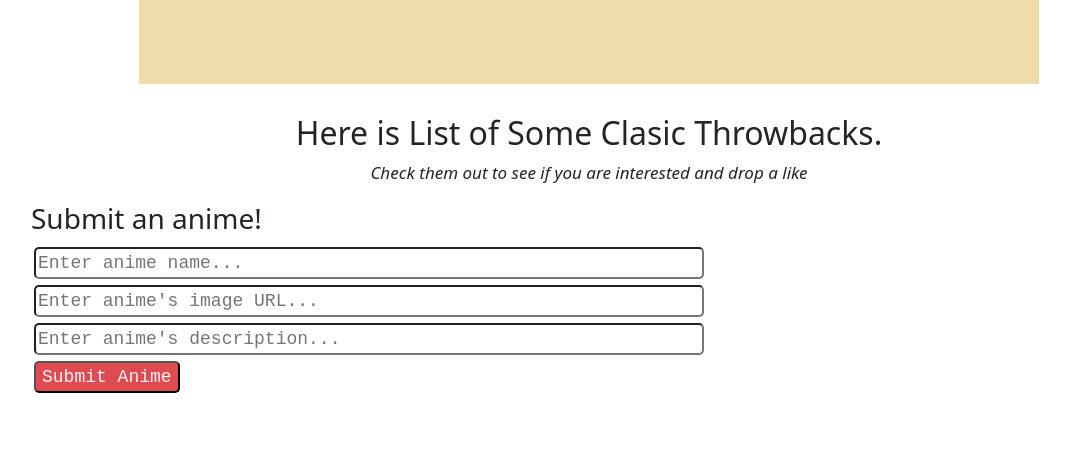
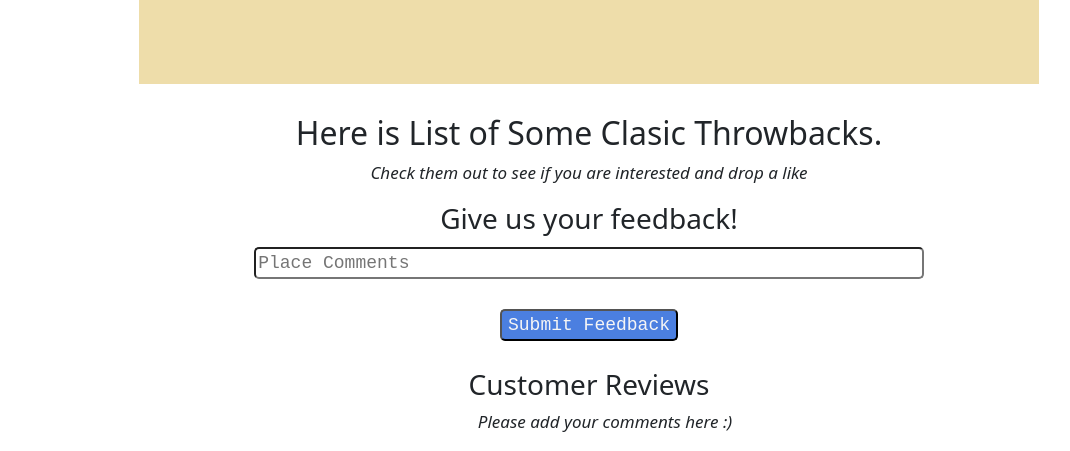
Before and after one commit to Calvin-Ngugi/phase-1-project, a plain HTML site: page index.html in a window 1280 px wide. Shown: the part 1127-1578 px from the top of the page, without its empty margins (51-1121 px from the left). Before the commit the page ends 1523 px from the top, so only its background shows below. Drawn offline with nearby package versions, Linux system fonts and the light colour scheme; no server answers.

Commit message:
completed project

```diff
--- a/index.html
+++ b/index.html
@@ -68,19 +68,20 @@
   </section>
 
   <!--Editing phase-->
-  <div class="container">
+  <div class="container centered2">
     <form class="add-anime-form">
-      <h3>Submit an anime!</h3>
-
-      <input type="text" name="name" value="" placeholder="Enter anime name..." class="input-text"/>
+      <h3>Give us your feedback!</h3>
+      <input type="text" id="review" name="name" value="" placeholder="Place Comments" class="input-text"/>
       <br />
-      <input type="text" name="image" value="" placeholder="Enter anime's image URL..." class="input-text"/>
+      <input type="submit" name="submit" value="Submit Feedback" class="submit"/>
+    </form>
+    <div class="centered2">
       <br />
-      <input type="text" name="image" value="" placeholder="Enter anime's description..." class="input-text"/>
-      <br />
-      <input type="submit" name="submit" value="Submit Anime" class="submit"/>
-    </form>
+    <h3>Customer Reviews</h3>
+        <ul id="review-list">
+          <li class="paragraph">Please add your comments here :)</li>
+        </ul>
+      </div>
   </div>
-
 </body>
 </html>
--- a/index.js
+++ b/index.js
@@ -63,9 +63,10 @@ function renderCards(animeCard) {
 }
 
 function addAnime(){
-    document.getElementById('add-anime-form').addEventListener('submit', (e)=>{
+    document.querySelector('.add-anime-form').addEventListener('submit', (e)=>{
         e.preventDefault();
         let form = e.target;
-
+        document.querySelector('#review-list').innerHTML = `<li>${form.review.value}</li>`;
+        form.reset();
     })
 }
--- a/styles/main.css
+++ b/styles/main.css
@@ -33,9 +33,10 @@ nav {
 }
 
 .nav-title {
-    font-family: "Poppins", sans-serif;
+
     width: 200px;
     margin-left: 12px;
+    font-weight: bold;
 }
 
 .nav-title h3 {
@@ -115,13 +116,15 @@ li {
     background-color: #f1f1f1;
 }
 
-.add-toy-form {
-    width: 80%
+.add-anime-form {
+    width: 100%;
+    display: grid;
+    place-items: center;
   }
 
   .submit {
     position: relative;
-    background-color: #e04b52;
+    background-color: #4b7fe0;
     border-radius: 5px;
     height: 2rem;
     width: max-content;
@@ -134,8 +137,8 @@ li {
 
   .submit:hover {
     background-color: whitesmoke;
-    border: #e04b52 solid 1px;
-    color: #e04b52;
+    border: #4b7fe0 solid 1px;
+    color: #4b7fe0;
   }
 
 
@@ -147,3 +150,9 @@ li {
     font-family: monospace;
     margin: 3px;
   }
+
+.centered2{
+    width: 100%;
+    display: grid;
+    place-items: center;
+}
```
